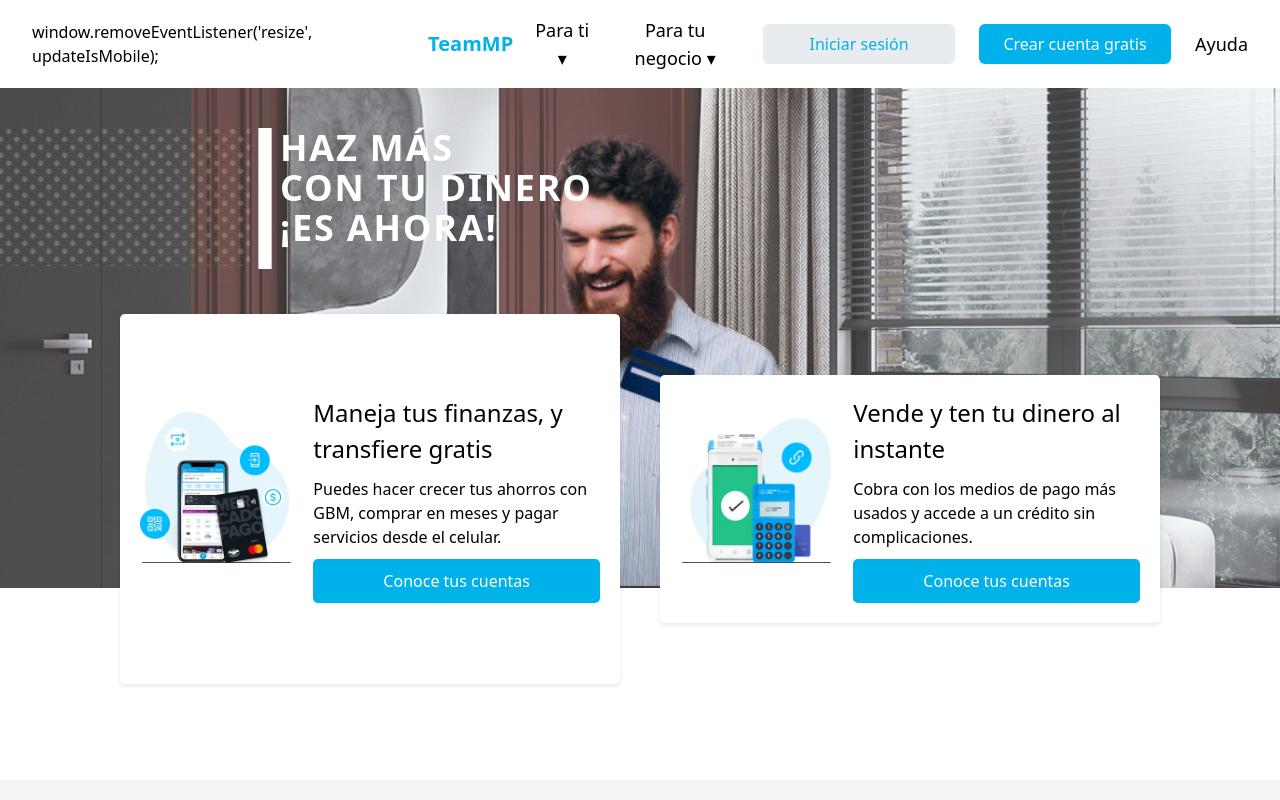
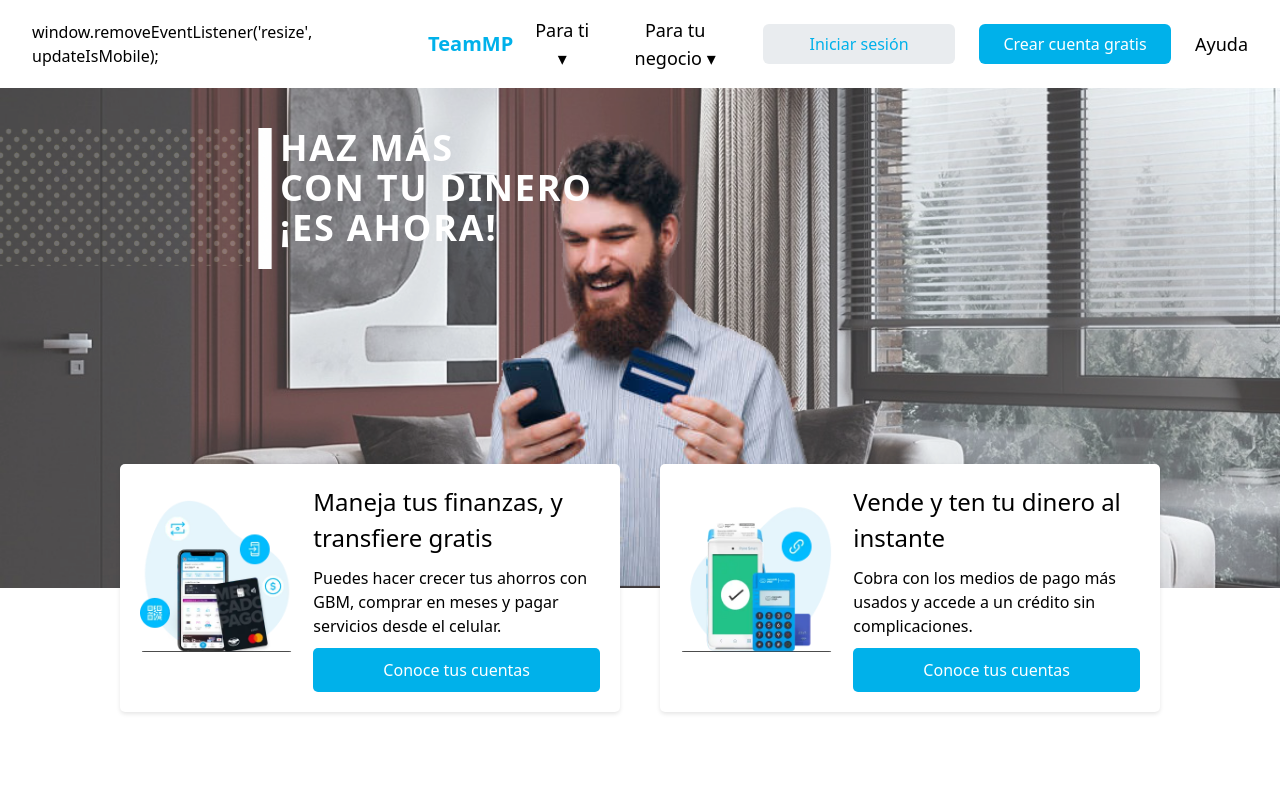
Before and after one commit to illiCristian/NestJs-Backend-Wallet, a Next.js app in the folder client/: page / in a window 1280 px wide. Shown: the top 800 px of the page. Built offline with nearby package versions, Linux system fonts and the light colour scheme.

Commit message:
working on success component

```diff
--- a/client/src/components/LandingPage/Banner/styles.css
+++ b/client/src/components/LandingPage/Banner/styles.css
@@ -16,7 +16,7 @@
   box-shadow: 0px 2px 4px rgba(0, 0, 0, 0.1);
   border-radius: 5px;
   padding: 20px;
-  margin-top: -370px;
+  margin-top: -220px;
   z-index: 1;
 }
 .text-and-button {
@@ -140,6 +140,6 @@
 }
 .card {
   margin-top: 0;
+  margin-top: -370px;
 }
-
 }
```
